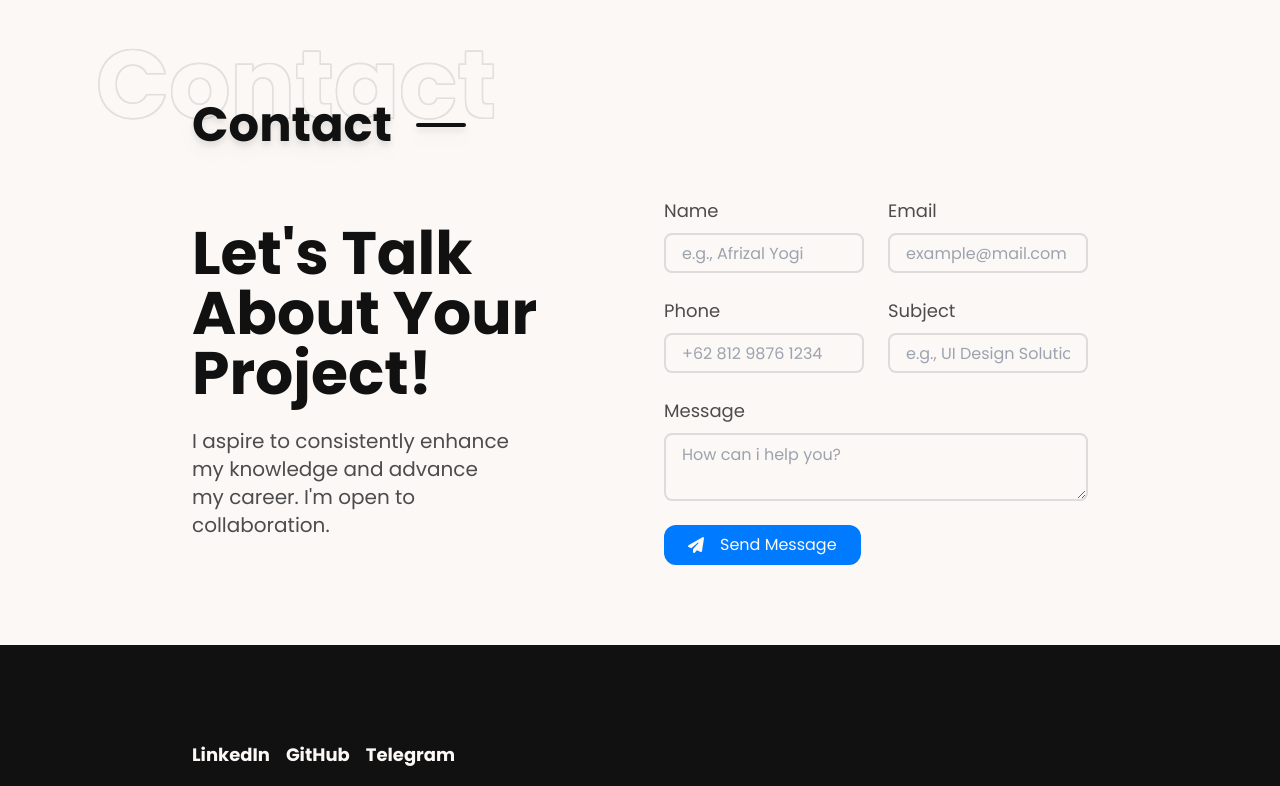
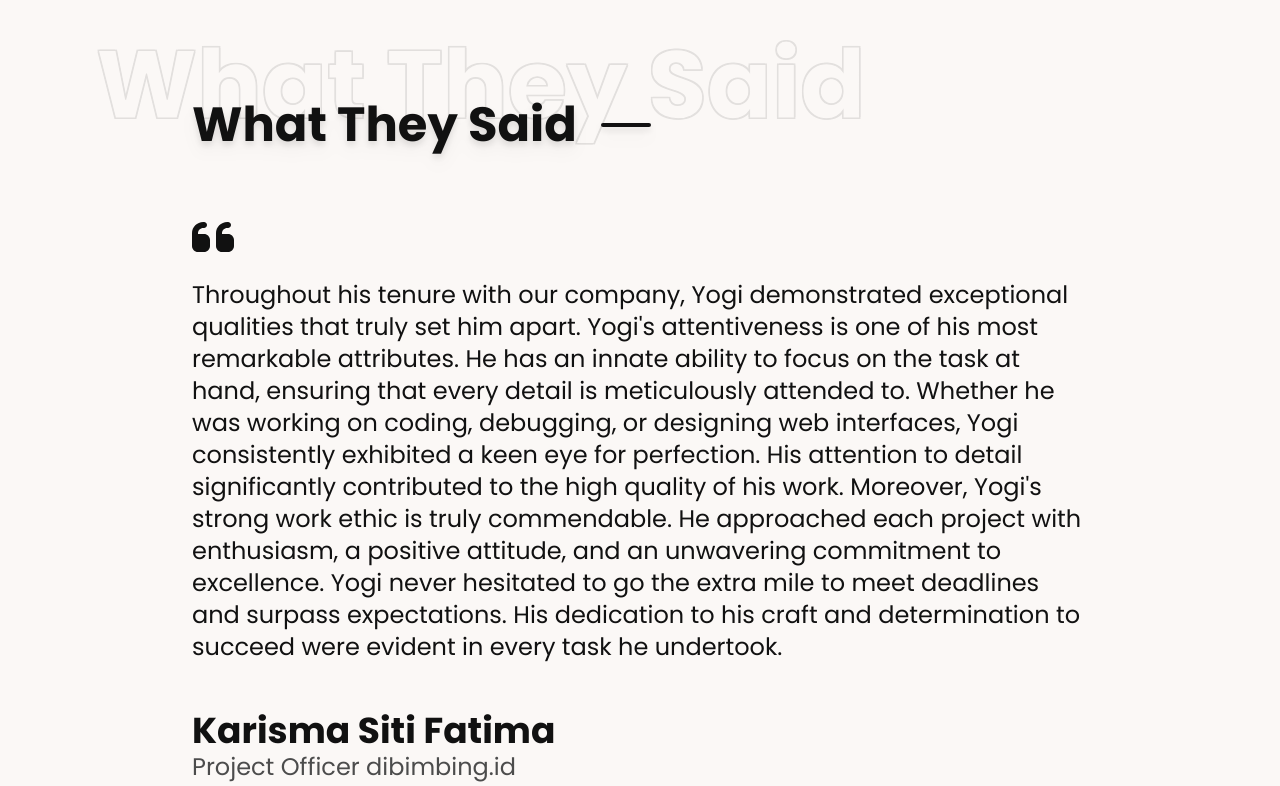
Before and after one commit to afrizalyogi/afrizalyogi.github.io, a Next.js app: page / in a window 1280 px wide. Shown: the part 2240-3026 px from the top of the page. Built offline with nearby package versions, Linux system fonts and the light colour scheme.

Commit message:
Add Testimonial Section and Update Link

```diff
--- a/src/app/page.tsx
+++ b/src/app/page.tsx
@@ -15,6 +15,7 @@ import MainWrapper from "@/components/main-wrapper"
 import Showcase from "@/components/showcase"
 import Contact from "@/components/contact"
 import Services from "@/components/service"
+import Testimonial from "@/components/testimonial"
 
 export default function Home() {
 	return (
@@ -43,7 +44,7 @@ export default function Home() {
 						lg:gap-12 lg:flex-nowrap
 						xl:justify-start">
 						<Link
-							href="#"
+							href={"mailto:afrizalyogi.id@gmail.com"}
 							className="
                 text-xs px-12 py-3 border-2 rounded-2xl text-blue-primary items-center flex hover:bg-blue-primary hover:text-white-primary hover:border-blue-primary
                 sm:text-sm
@@ -57,7 +58,7 @@ export default function Home() {
 							className="flex w-full justify-center
 							lg:w-auto">
 							<div className="mr-12">
-								<Link href={"#"}>
+								<Link href={"https://www.linkedin.com/in/afrizalyogi/"}>
 									<FontAwesomeIcon
 										icon={faLinkedin}
 										className="text-3xl 2xl:text-4xl"
@@ -65,7 +66,7 @@ export default function Home() {
 								</Link>
 							</div>
 							<div className="mr-12">
-								<Link href={"#"}>
+								<Link href={"https://github.com/afrizalyogi"}>
 									<FontAwesomeIcon
 										icon={faGithub}
 										className="text-3xl 2xl:text-4xl"
@@ -73,7 +74,7 @@ export default function Home() {
 								</Link>
 							</div>
 							<div>
-								<Link href={"#"}>
+								<Link href={"https://t.me/afrizalyogi"}>
 									<FontAwesomeIcon
 										icon={faTelegram}
 										className="text-3xl 2xl:text-4xl"
@@ -91,6 +92,7 @@ export default function Home() {
 			</section>
 			<Services></Services>
 			<Showcase></Showcase>
+			<Testimonial></Testimonial>
 			<Contact></Contact>
 		</MainWrapper>
 	)
--- a/src/components/footer.tsx
+++ b/src/components/footer.tsx
@@ -51,7 +51,7 @@ export default function Footer() {
 				<FontAwesomeIcon icon={faHeart} className="mx-2" />
 				by{" "}
 				<Link
-					href="https://afrizalyogi.github.io"
+					href="https://afrizalyogi.studio"
 					target="_blank"
 					rel="noopener noreferrer">
 					<b>Afrizal Yogi Pratama</b>
--- a/src/components/showcase.tsx
+++ b/src/components/showcase.tsx
@@ -46,7 +46,7 @@ export default function Showcase() {
 						className="flex w-full justify-center
 							lg:w-auto">
 						<Link
-							href="#"
+							href={"/service"}
 							className="
                 px-6 py-2 border-2 rounded-2xl border-black-secondary text-white-primary bg-black-secondary items-center hover:bg-black-primary hover:text-white-primary hover:border-black-primary
                 dark:border-white-secondary dark:text-black-primary dark:bg-white-secondary dark:hover:bg-white-primary dark:hover:text-black-primary dark:hover:border-white-primary
@@ -124,7 +124,7 @@ export default function Showcase() {
 					</Swiper>
 				</div>
 				<Link
-					href="#"
+					href={"/service"}
 					className="
                 px-6 py-2 mt-6 text-xs w-fit mx-auto border-2 rounded-2xl border-black-secondary text-white-primary bg-black-secondary items-center hover:bg-black-primary hover:text-white-primary hover:border-black-primary
                 dark:border-white-secondary dark:text-black-primary dark:bg-white-secondary dark:hover:bg-white-primary dark:hover:text-black-primary dark:hover:border-white-primary
--- a/src/components/testimoni.tsx
+++ /dev/null
@@ -1,7 +0,0 @@
-export default function Testimoni() {
-	return (
-		<div>
-			<div></div>
-		</div>
-	)
-}
--- /dev/null
+++ b/src/components/testimonial.tsx
@@ -0,0 +1,76 @@
+"use client"
+import { Swiper, SwiperSlide } from "swiper/react"
+import { A11y, Autoplay, Pagination } from "swiper/modules"
+import testimonial from "@/data/testimonial.json"
+import { FontAwesomeIcon } from "@fortawesome/react-fontawesome"
+import { faQuoteLeft } from "@fortawesome/free-solid-svg-icons"
+import "swiper/css"
+import "swiper/css/pagination"
+
+interface Testimonial {
+	name: string
+	title: string
+	text: string
+}
+
+export default function Testimonial() {
+	const testimonialData: Testimonial[] = testimonial
+	return (
+		<section id="testimonial" className="py-20">
+			<div className="section-title mb-12 lg:mb-16">
+				<p
+					className="text-5xl absolute left-0 right-0 text-center -mt-6 opacity-10
+          	sm:text-7xl sm:-mt-12
+						lg:right-auto lg:left-24 lg:text-8xl
+						xl:-mt-16
+          ">
+					<b>What They Said</b>
+				</p>
+				<div
+					className="flex flex-wrap gap-6 justify-center items-center
+					lg:flex-nowrap lg:justify-between">
+					<div className="flex justify-center items-center gap-6">
+						<h1
+							className="text-3xl w-full lg:w-auto mx-auto font-bold drop-shadow-lg
+							sm:text-5xl">
+							What They Said
+						</h1>
+						<div className="line hidden lg:block mx-auto drop-shadow-lg bg-black-primary dark:bg-white-primary"></div>
+					</div>
+				</div>
+			</div>
+			<div className="section-content">
+				<Swiper
+					modules={[A11y, Autoplay, Pagination]}
+					spaceBetween={50}
+					slidesPerView={1}
+					autoplay={{
+						delay: 3000,
+					}}
+					pagination={{ clickable: true }}
+					loop={true}>
+					{testimonialData.map((item) => (
+						<SwiperSlide className="bg-white-primary dark:bg-black-bg pb-16">
+							{({ isActive }) => (
+								<div className={isActive ? "" : "hidden"}>
+									<h2 className="mb-12 text-lg sm:text-2xl">
+										<FontAwesomeIcon
+											icon={faQuoteLeft}
+											className="text-4xl lg:text-5xl mb-4"
+										/>
+										<br />
+										{item.text}
+									</h2>
+									<p className="font-bold text-2xl lg:text-4xl">{item.name}</p>
+									<p className="text-xl lg:text-2xl text-black-secondary dark:text-white-secondary">
+										{item.title}
+									</p>
+								</div>
+							)}
+						</SwiperSlide>
+					))}
+				</Swiper>
+			</div>
+		</section>
+	)
+}
--- /dev/null
+++ b/src/data/testimonial.json
@@ -0,0 +1,17 @@
+[
+	{
+		"name": "Sulthan Fatahillah",
+		"title": "Co-founder dibilabs.id",
+		"text": "I met Yogi when he was only in his 4th semester and I'm pretty impressed by his ambition and well-planned life target. Even while pursuing his study he manages to fulfill his responsibility as our sole Website Developer Intern. He managed to design and make sure the function of 4 of our client's websites went well. He is not only a fast learner but also always eager to learn new things whether it's a new technical problem that needs troubleshooting but also insights from team dynamics. I saw that Yogi possesses leadership characteristics while managing him and will vouch for him to learn in various new places."
+	},
+	{
+		"name": "Karisma Siti Fatima",
+		"title": "Project Officer dibimbing.id",
+		"text": "Throughout his tenure with our company, Yogi demonstrated exceptional qualities that truly set him apart. Yogi's attentiveness is one of his most remarkable attributes. He has an innate ability to focus on the task at hand, ensuring that every detail is meticulously attended to. Whether he was working on coding, debugging, or designing web interfaces, Yogi consistently exhibited a keen eye for perfection. His attention to detail significantly contributed to the high quality of his work. Moreover, Yogi's strong work ethic is truly commendable. He approached each project with enthusiasm, a positive attitude, and an unwavering commitment to excellence. Yogi never hesitated to go the extra mile to meet deadlines and surpass expectations. His dedication to his craft and determination to succeed were evident in every task he undertook."
+	},
+	{
+		"name": "Fitra Shaumi Az Zahra",
+		"title": "Growth Marketing Strategist dibimbing.id",
+		"text": "As a fresher, Yogi demonstrate good work ethics, a great sense of responsibility and a smart-working mindset. He do not back off from challenges and is willing to support the team at places where his skills matches. I'm sure Yogi will continue to grow and will add up to his future teams wherever that is."
+	}
+]
```
